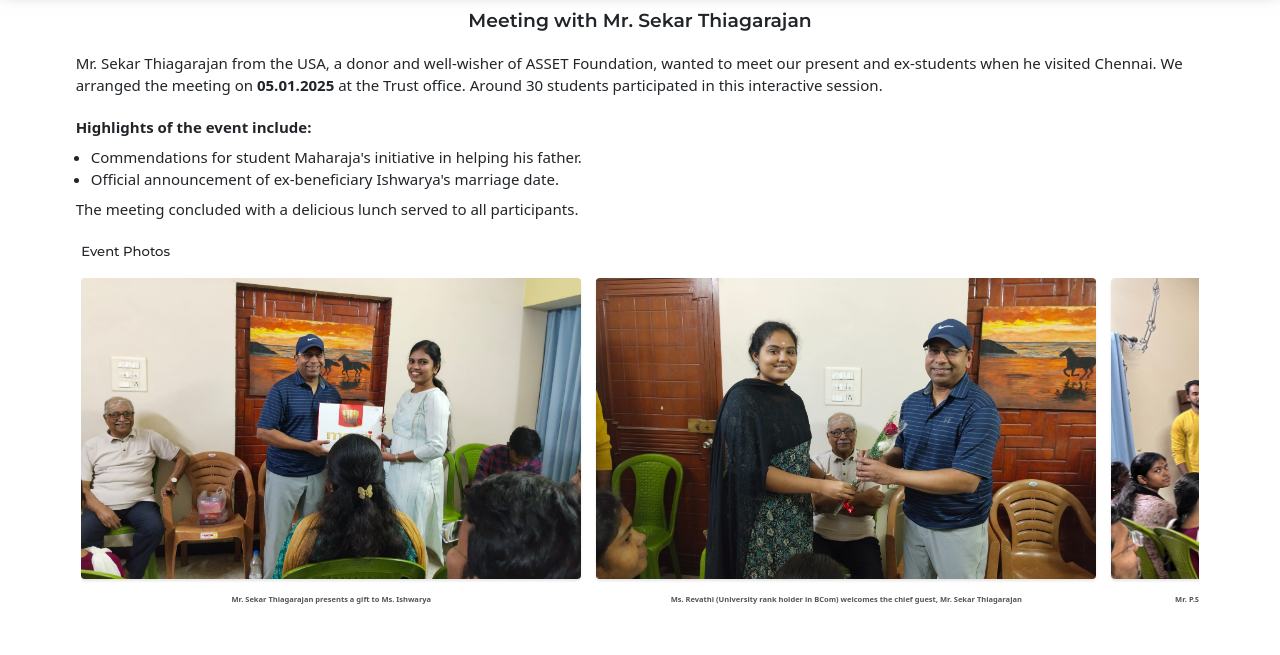
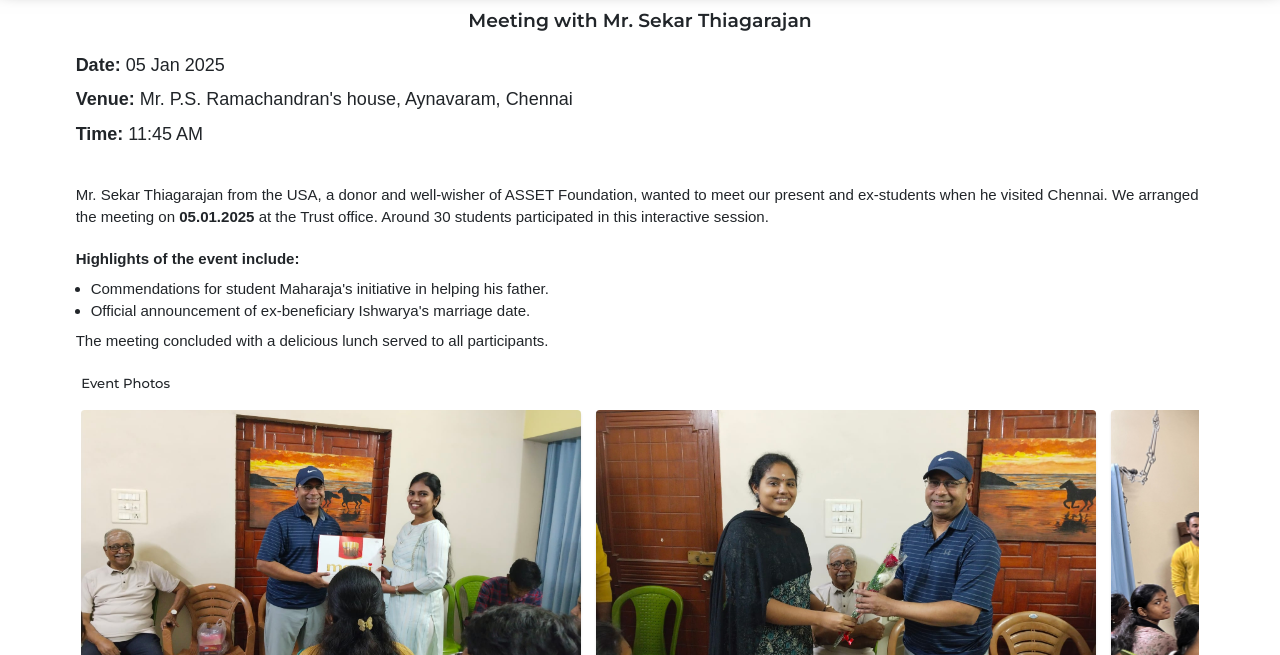
Before and after one commit to Agasthian/AssetFoundation, a website: page events/meeting-with-mr-sekar.html in a window 1280 px wide. Shown: the part 145-800 px from the top of the page. Drawn offline with nearby package versions, Linux system fonts and the light colour scheme; files that its build step writes are made by us from their sources; files whose address does not match are found by name.

Commit message:
Update meeting-with-mr-sekar.html

```diff
--- a/events/meeting-with-mr-sekar.html
+++ b/events/meeting-with-mr-sekar.html
@@ -16,7 +16,9 @@
   <link rel="stylesheet" href="https://cdnjs.cloudflare.com/ajax/libs/font-awesome/6.0.0-beta3/css/all.min.css">
 
   <style>
-
+  .main-content{
+    font-family: Arial, sans-serif;
+  }
   .photo-gallery {
     display: flex;
     gap: 2em;
@@ -240,6 +242,10 @@
   <div class="main-content">
   <div class="container my-5">
     <h1 class="text-center" id="meeting-title">Meeting with Mr. Sekar Thiagarajan</h1>
+    <p style="font-size: large;"><strong >Date:</strong> 05 Jan 2025</p>
+    <p style="font-size: large;"><strong >Venue:</strong> Mr. P.S. Ramachandran's house, Aynavaram, Chennai</p>
+    <p style="font-size: large;margin-bottom: 2em;"><strong >Time:</strong> 11:45 AM</p>
+
     <p class="mt-4 event-contants">
       Mr. Sekar Thiagarajan from the USA, a donor and well-wisher of ASSET Foundation,
       wanted to meet our present and ex-students when he visited Chennai. We arranged the meeting on
```
